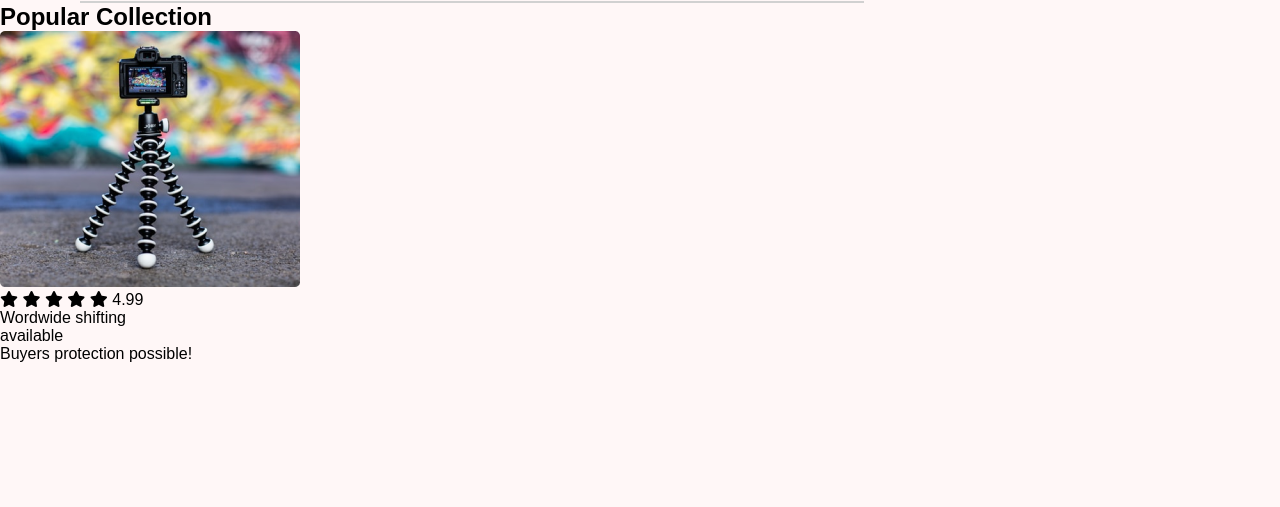
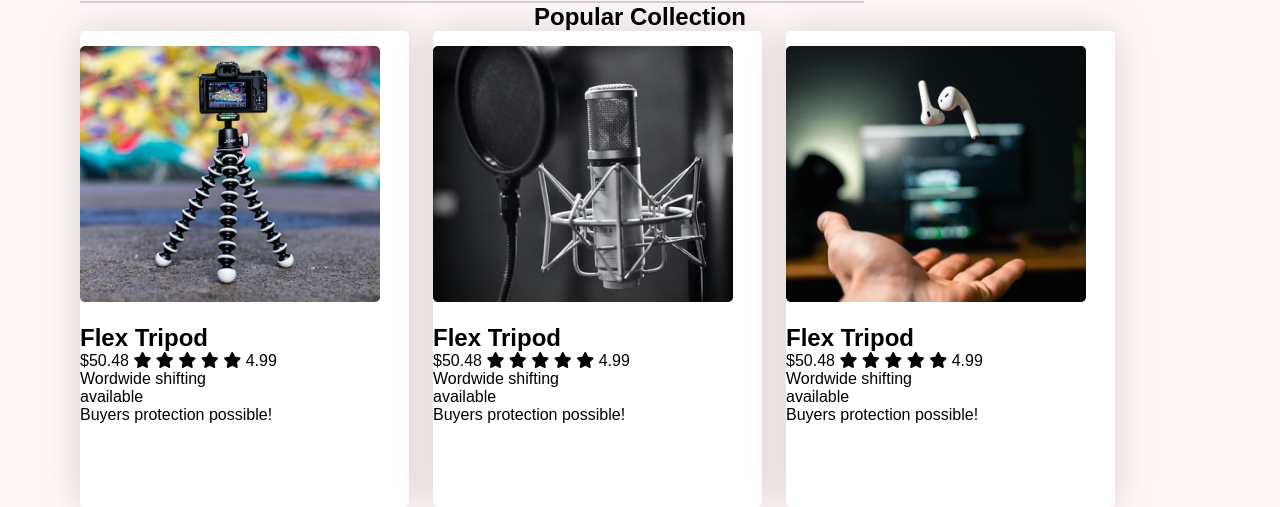
Before and after one commit to shahadot99999/influencer-gear-main, a plain HTML site: page index.html in a window 1280 px wide. Shown: the part 489-996 px from the top of the page. Before the commit the page ends 852 px from the top, so only its background shows below. Drawn offline with Linux system fonts and the light colour scheme.

Commit message:
4th commit

```diff
--- a/index.html
+++ b/index.html
@@ -61,14 +61,16 @@
         <section class="container">
             <h2 class="section-tittle">Popular Collection</h2>
             <div class="courses">
-                <div class="course">
+                <div class="tripods">
                     <div class="tripod-banner">
-                        <div class="Tripod-image">
-                            <img src="images/tripod.png" alt="">
+                        <div>
+                            <img src="images/tripod.png" class="tripod-image" alt="">
 
                         </div>
-
+                        <br>
                         <div class="Tripod-icon">
+                            <h2>Flex Tripod</h2>
+                            <span>$50.48</span>
                             <i class="fa-solid fa-star filled"></i>
                             <i class="fa-solid fa-star filled"></i>
                             <i class="fa-solid fa-star filled"></i>
@@ -81,6 +83,57 @@
                         </div>
                     </div>
                 </div>
+
+                <div class="courses">
+                    <div class="tripods">
+                        <div class="tripod-banner">
+                            <div>
+                                <img src="images/mic.png" class="tripod-image" alt="">
+
+                            </div>
+                            <br>
+                            <div class="Tripod-icon">
+                                <h2>Flex Tripod</h2>
+                                <span>$50.48</span>
+                                <i class="fa-solid fa-star filled"></i>
+                                <i class="fa-solid fa-star filled"></i>
+                                <i class="fa-solid fa-star filled"></i>
+                                <i class="fa-solid fa-star filled"></i>
+                                <i class="fa-solid fa-star filled"></i>
+                                <span>4.99</span>
+                                <p>Wordwide shifting<br>
+                                    available <br>
+                                    Buyers protection possible!</p>
+                            </div>
+                        </div>
+                    </div>
+
+                    <div class="courses">
+                        <div class="tripods">
+                            <div class="tripod-banner">
+                                <div>
+                                    <img src="images/airpod.png" class="tripod-image" alt="">
+
+                                </div>
+                                <br>
+                                <div class="Tripod-icon">
+                                    <h2>Flex Tripod</h2>
+                                    <span>$50.48</span>
+                                    <i class="fa-solid fa-star filled"></i>
+                                    <i class="fa-solid fa-star filled"></i>
+                                    <i class="fa-solid fa-star filled"></i>
+                                    <i class="fa-solid fa-star filled"></i>
+                                    <i class="fa-solid fa-star filled"></i>
+                                    <span>4.99</span>
+                                    <p>Wordwide shifting<br>
+                                        available <br>
+                                        Buyers protection possible!</p>
+                                </div>
+                            </div>
+                        </div>
+                    </div>
+                </div>
+            </div>
         </section>
 
     </main>
--- a/styles/style.css
+++ b/styles/style.css
@@ -68,3 +68,38 @@ hr {
     margin-right: 80px;
 
 }
+
+/* Popular collection */
+.container {
+    padding: 0 80px;
+
+}
+
+.courses {
+    display: grid;
+    grid-template-columns: repeat(3, 1fr);
+    grid-column-gap: 24px;
+}
+
+.section-tittle {
+    text-align: center;
+}
+
+.tripods {
+    width: 329px;
+    height: 476px;
+    background: white;
+    box-shadow: 0px 0px 40px rgba(0, 0, 0, 0.15);
+    border-radius: 5px;
+    padding-top: 15px;
+
+}
+
+/* .tripod-banner {} */
+
+.tripod-image {
+    width: 300px;
+    height: 256px;
+
+
+}
```
